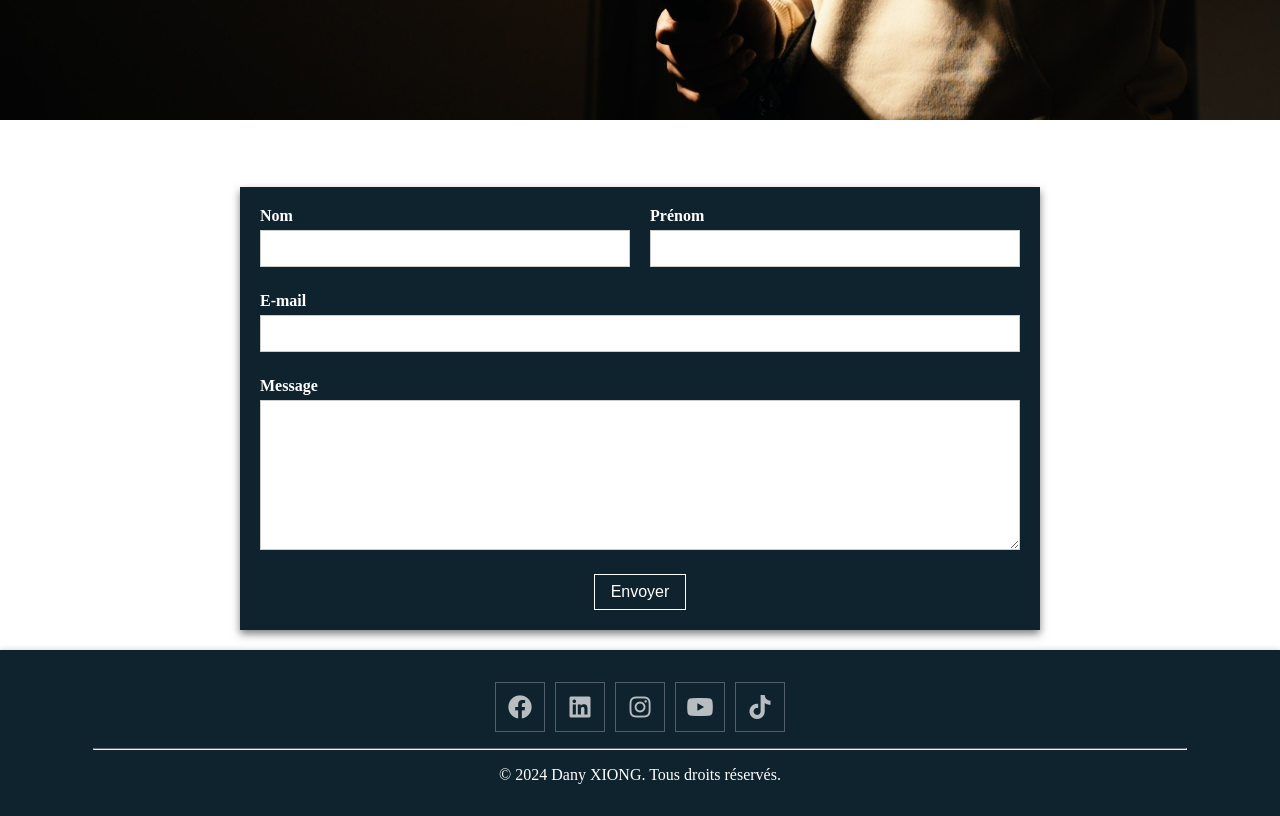
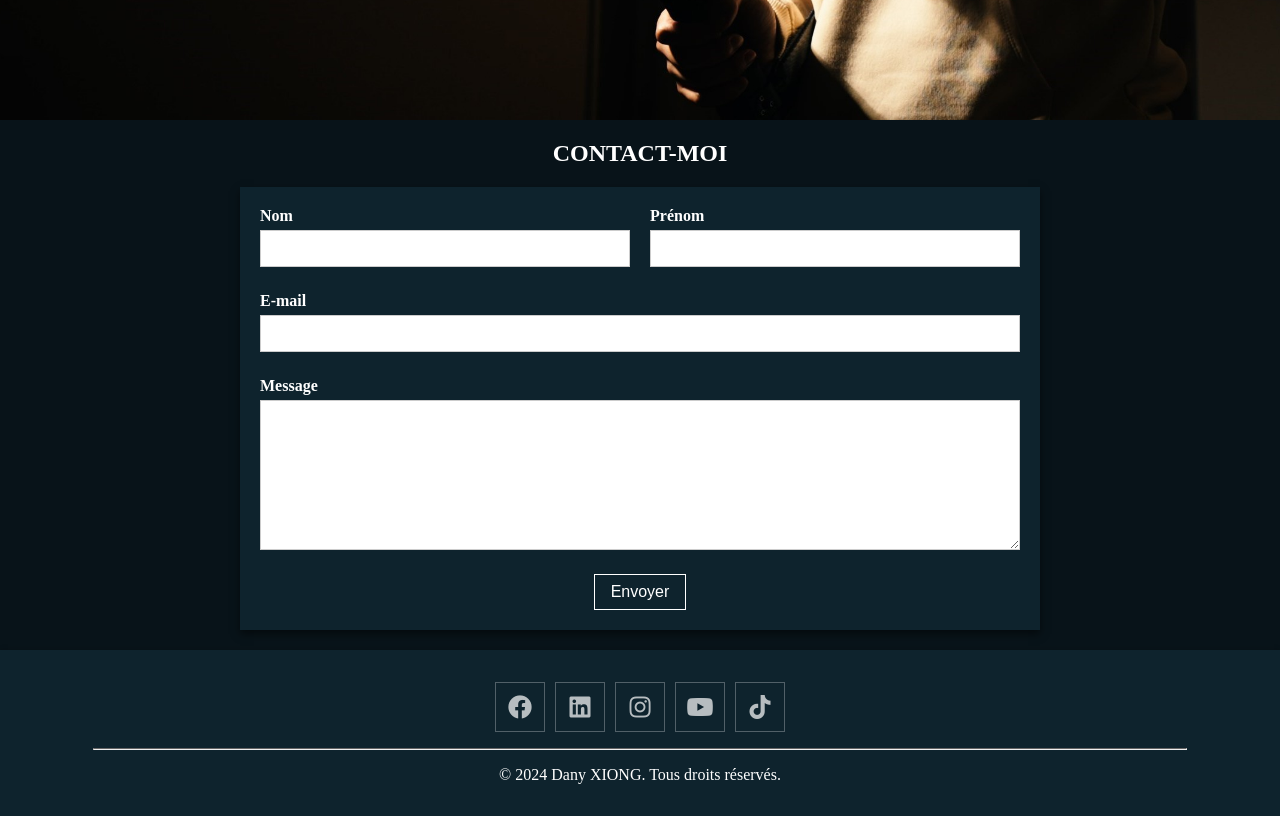
Before and after one commit to Ekkylibre/makey_siong, a Next.js app: page /contact in a window 1280 px wide. Shown: the part 780-1596 px from the top of the page. Built offline with nearby package versions, Linux system fonts and the light colour scheme.

Commit message:
💄 Contact > Page > Rework style for ContactForm

```diff
--- a/src/app/components/ContactForm.tsx
+++ b/src/app/components/ContactForm.tsx
@@ -8,7 +8,6 @@ const FormContainer = styled.div`
   padding: 20px;
   box-shadow: 0 4px 8px rgba(0, 0, 0, 0.5);
   background-color: #0e232d;
-  margin-bottom: 20px;
 `;
 
 const FormField = styled.div`
--- a/src/app/contact/page.tsx
+++ b/src/app/contact/page.tsx
@@ -94,12 +94,14 @@ const TextContent = styled.div`
 
 const FormSection = styled.section`
   color: white;
+  background-color: #081319; /* Ajout de la couleur de fond */
+  padding-bottom: 20px;
 `;
 
 const CenteredH2 = styled.h2`
   text-align: center;
   color: white;
-  margin: 20px 0;
+  padding: 20px 0;
 `;
 
 export default function Contact() {
@@ -119,9 +121,9 @@ export default function Contact() {
                     </p>
                 </TextContent>
             </BackgroundContainer>
-            <CenteredH2 id="contact-moi">CONTACT-MOI</CenteredH2>
-            <FormSection>
-                <ContactForm />
+            <FormSection id="contact-moi">
+              <CenteredH2>CONTACT-MOI</CenteredH2>
+                  <ContactForm />
             </FormSection>
         </>
     );
```
